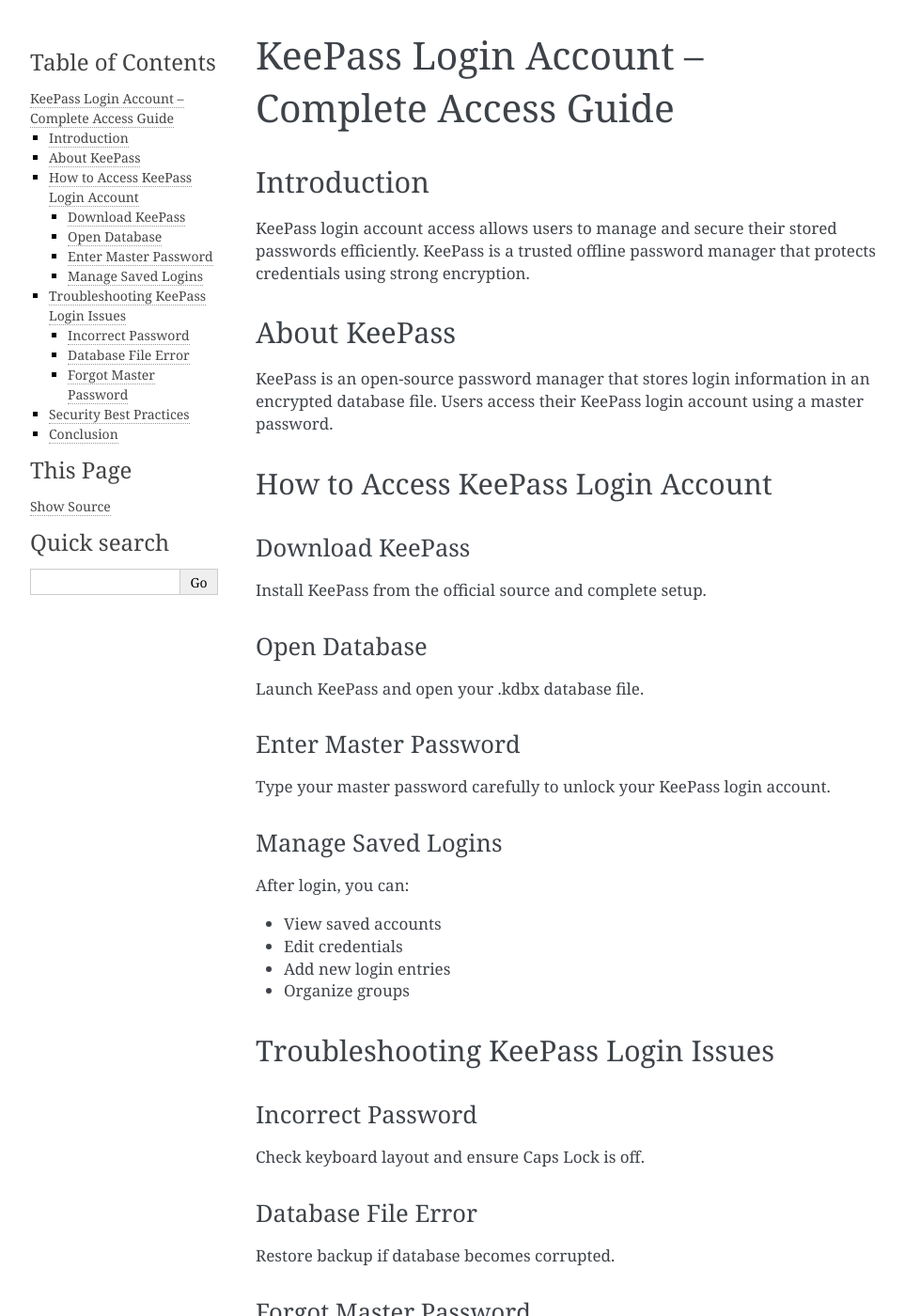
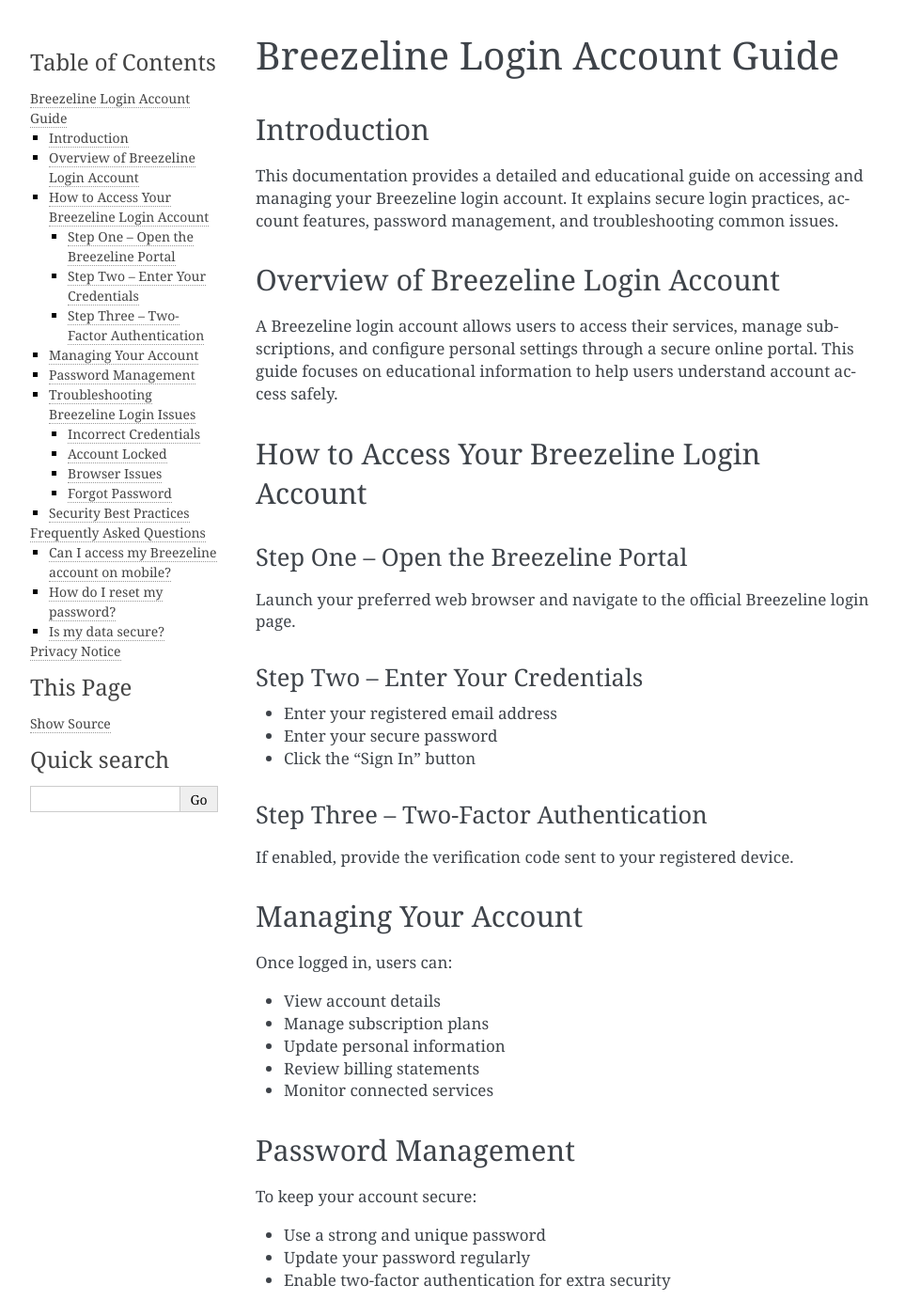
Before and after one commit to divmicheal/internet-service, a Sphinx documentation site: the page built from docs/index.rst, in a window 1280 px wide and 1400 px high. Shown: the whole window at 94% size, without its empty margins (148-1111 px from the left). Built offline with Sphinx 7.4.7, drawn with Linux system fonts in a browser that asks for light colours; some of the changed text lies outside the part shown.

Commit message:
Update index.rst

```diff
--- a/docs/index.rst
+++ b/docs/index.rst
@@ -1,71 +1,106 @@
-KeePass Login Account – Complete Access Guide
-============================================
+Breezeline Login Account Guide
+==============================
 
 Introduction
 ------------
 
-KeePass login account access allows users to manage and secure their stored passwords efficiently. KeePass is a trusted offline password manager that protects credentials using strong encryption.
+This documentation provides a detailed and educational guide on accessing and managing your Breezeline login account. It explains secure login practices, account features, password management, and troubleshooting common issues.
 
-About KeePass
--------------
-
-KeePass is an open-source password manager that stores login information in an encrypted database file. Users access their KeePass login account using a master password.
-
-How to Access KeePass Login Account
+Overview of Breezeline Login Account
 ------------------------------------
 
-Download KeePass
-~~~~~~~~~~~~~~~~
+A Breezeline login account allows users to access their services, manage subscriptions, and configure personal settings through a secure online portal. This guide focuses on educational information to help users understand account access safely.
 
-Install KeePass from the official source and complete setup.
+How to Access Your Breezeline Login Account
+-------------------------------------------
 
-Open Database
-~~~~~~~~~~~~~
+Step One – Open the Breezeline Portal
+~~~~~~~~~~~~~~~~~~~~~~~~~~~~~~~~~~~~~~
 
-Launch KeePass and open your .kdbx database file.
+Launch your preferred web browser and navigate to the official Breezeline login page.
 
-Enter Master Password
+Step Two – Enter Your Credentials
+~~~~~~~~~~~~~~~~~~~~~~~~~~~~~~~~~
+
+• Enter your registered email address
+• Enter your secure password
+• Click the "Sign In" button
+
+Step Three – Two-Factor Authentication
+~~~~~~~~~~~~~~~~~~~~~~~~~~~~~~~~~~~~~~
+
+If enabled, provide the verification code sent to your registered device.
+
+Managing Your Account
+---------------------
+
+Once logged in, users can:
+
+• View account details
+• Manage subscription plans
+• Update personal information
+• Review billing statements
+• Monitor connected services
+
+Password Management
+-------------------
+
+To keep your account secure:
+
+• Use a strong and unique password
+• Update your password regularly
+• Enable two-factor authentication for extra security
+
+Troubleshooting Breezeline Login Issues
+--------------------------------------
+
+Incorrect Credentials
 ~~~~~~~~~~~~~~~~~~~~~
 
-Type your master password carefully to unlock your KeePass login account.
+Ensure your email and password are typed correctly. Passwords are case-sensitive.
 
-Manage Saved Logins
-~~~~~~~~~~~~~~~~~~~
+Account Locked
+~~~~~~~~~~~~~~
 
-After login, you can:
+Multiple failed login attempts may temporarily lock the account. Wait a few minutes before trying again.
 
-- View saved accounts
-- Edit credentials
-- Add new login entries
-- Organize groups
+Browser Issues
+~~~~~~~~~~~~~~
 
-Troubleshooting KeePass Login Issues
--------------------------------------
+Clear your browser cache and cookies. Try logging in with a different browser if problems persist.
 
-Incorrect Password
-~~~~~~~~~~~~~~~~~~
+Forgot Password
+~~~~~~~~~~~~~~
 
-Check keyboard layout and ensure Caps Lock is off.
-
-Database File Error
-~~~~~~~~~~~~~~~~~~~
-
-Restore backup if database becomes corrupted.
-
-Forgot Master Password
-~~~~~~~~~~~~~~~~~~~~~~
-
-KeePass does not offer password recovery. Always maintain backups.
+Use the “Forgot Password” option on the login page to reset your password securely.
 
 Security Best Practices
 -----------------------
 
-- Use strong master password
-- Enable key file
-- Backup database regularly
-- Keep software updated
+• Never share your login credentials
+• Enable multi-factor authentication
+• Avoid logging in on public or unsecured networks
+• Monitor account activity regularly
 
-Conclusion
-----------
+Frequently Asked Questions
+==========================
 
-KeePass login account management is secure and reliable when best practices are followed.
+Can I access my Breezeline account on mobile?
+---------------------------------------------
+
+Yes, the login portal is accessible via mobile browsers and apps.
+
+How do I reset my password?
+---------------------------
+
+Use the password recovery link on the login page to reset your password safely.
+
+Is my data secure?
+------------------
+
+Breezeline implements standard security measures. Users should follow recommended password and account management practices.
+
+Privacy Notice
+==============
+
+This guide is intended for informational and educational purposes only. It is not affiliated with official Breezeline support services and does not collect personal user data.
```
